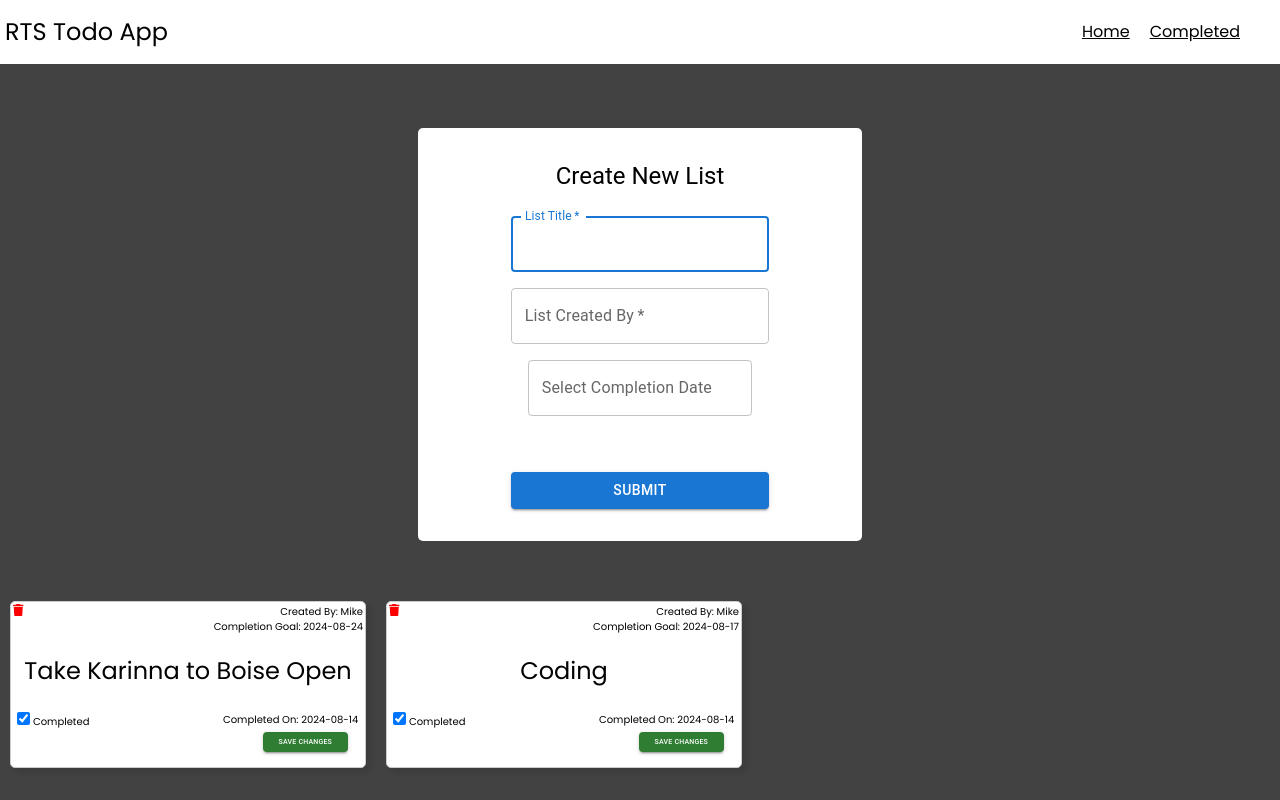
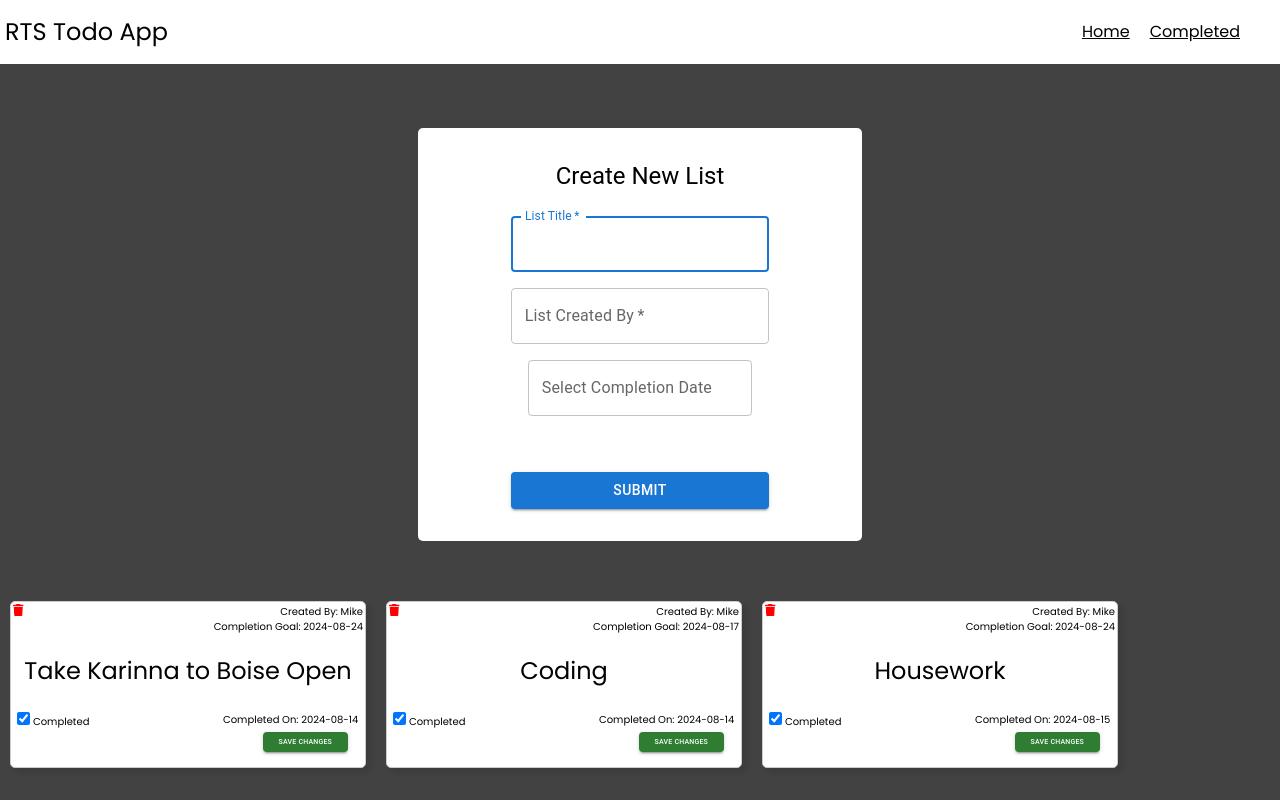
Before and after one commit to michaeladilulo/RTS-Todo-App, a React (Vite) app: page / in a window 1280 px wide. Shown: the top 800 px of the page. Built offline with nearby package versions, Linux system fonts and the light colour scheme; data requests are answered from the project's data file.

Commit message:
Data after submission shows up on the page. Functional Component useCallback function

```diff
--- a/data/db.json
+++ b/data/db.json
@@ -15,6 +15,22 @@
       "title": "Coding",
       "id": "7c2e",
       "completed": true
+    },
+    {
+      "completionGoal": "2024-08-24",
+      "completedOn": "2024-08-15",
+      "createdBy": "Mike",
+      "title": "Housework",
+      "id": "cbd1",
+      "completed": true
+    },
+    {
+      "completionGoal": "2024-08-31",
+      "completedOn": "2024-08-15",
+      "createdBy": "Mike",
+      "title": "Yardwork",
+      "id": "6ed4",
+      "completed": true
     }
   ]
 }
--- a/src/Components/ListForm/ListForm.tsx
+++ b/src/Components/ListForm/ListForm.tsx
@@ -19,7 +19,11 @@ type FormData = {
   completed: boolean,
 }
 
-const ListForm:FC = () => {
+type ListFormProps = {
+  renderingLists: any;
+}
+
+const ListForm:FC<ListFormProps> = ({renderingLists}) => {
 const [formData, setFormData] = useState<FormData>({
   title: '',
   createdBy: '',
@@ -48,6 +52,7 @@ const handleSubmit = async (e: React.FormEvent<HTMLFormElement>): Promise<void>
       formData
     )
     console.log(response.data)
+    renderingLists(response.data)
 
     setFormData({
       title: '',
--- a/src/Pages/Home.tsx
+++ b/src/Pages/Home.tsx
@@ -1,11 +1,15 @@
 import ListForm from "../Components/ListForm/ListForm";
 import ListCard from "../Components/ListCard/ListCard";
-import { useEffect, useState } from "react";
+import { useEffect, useState, useCallback } from "react";
 import axios from 'axios';
 import { List } from '../Types/Types';
 
 function Home() {
   const [list, setList] = useState<any | null>(null)
+
+  const renderLists = useCallback((renderingList: any) => {
+    setList([...list, renderingList])
+  }, [list])
 
   useEffect(() => {
     const fetchLists = async () => {
@@ -22,7 +26,7 @@ function Home() {
 
   return (
     <>
-    <ListForm />
+    <ListForm renderingLists={renderLists}/>
     <div className='list-card-container'>
     {/* Array of Objects */}
     {list && Array.isArray(list) && list.length > 0 ? (
```
